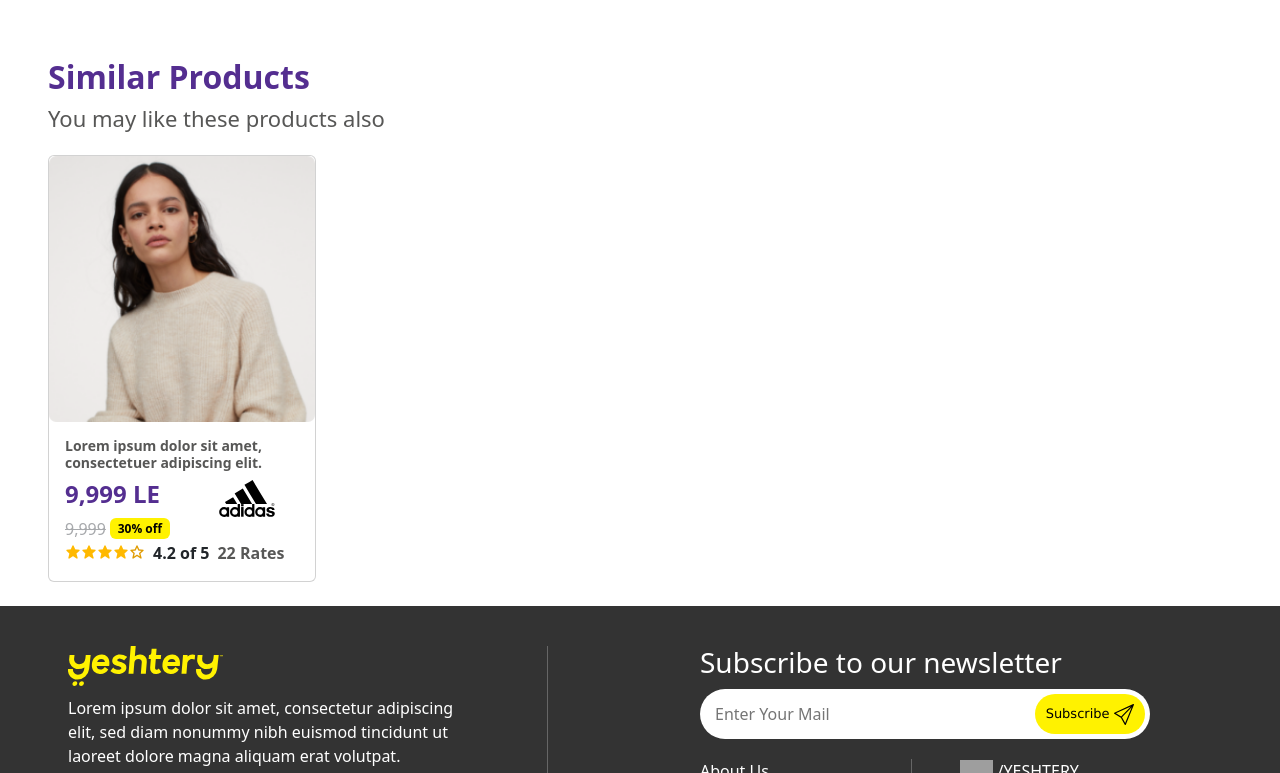
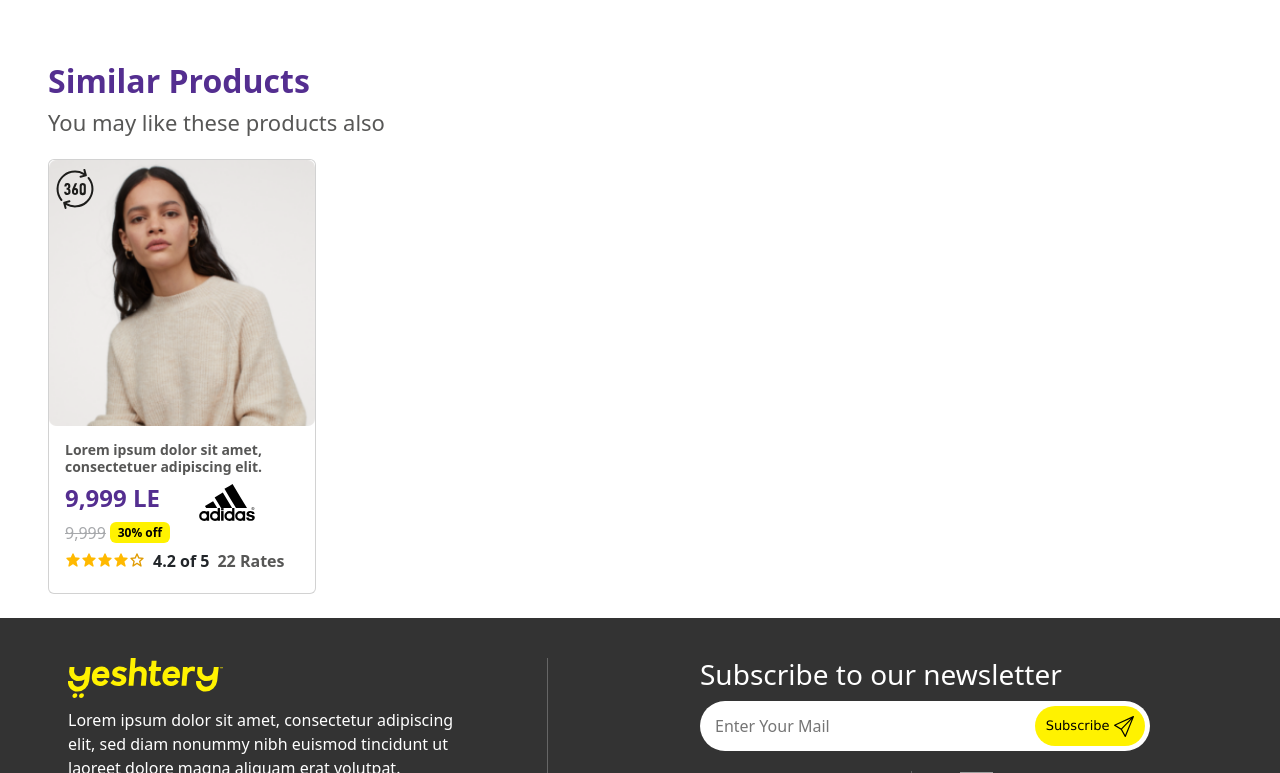
Before and after one commit to MennaAnwar/Nasnav-interview-task, a React (Create React App) app: page /product/1 in a window 1280 px wide. Shown: the part 958-1731 px from the top of the page. Built offline with nearby package versions, Linux system fonts and the light colour scheme; grey boxes are pictures that could not be loaded.

Commit message:
product card adjusted

```diff
--- a/src/components/ProductCard/Card.jsx
+++ b/src/components/ProductCard/Card.jsx
@@ -2,8 +2,9 @@ import React from "react";
 import "./Card.scss";
 import Price from "../ProductData/Price/Price";
 import Rating from "../ProductData/Rating/Rating";
+import arrow360 from "../../images/360.svg";
 
-const Card = ({ product }) => {
+const Card = ({ product, footer }) => {
   return (
     <div class="card align-items-center">
       <img
@@ -20,13 +21,14 @@ const Card = ({ product }) => {
           </div>
           <div className="col-6 d-flex justify-content-center">
             <img className="brand" src="/images/adidas.svg" />
+            <img src={arrow360} alt="360" className="arrow-360" />
           </div>
         </div>
         <div className="justify-content-center">
           <Rating product={product} />
         </div>
 
-        {/* footer of card */}
+        <div>{footer}</div>
       </div>
     </div>
   );
--- a/src/components/ProductCard/Card.scss
+++ b/src/components/ProductCard/Card.scss
@@ -1,6 +1,14 @@
 .card {
   width: 268px;
   height: 440px;
+
+  .arrow-360 {
+    position: relative;
+    top: -315px;
+    right: 200px;
+    width: 40px;
+    height: 40px;
+  }
 
   .img {
     width: 254px;
--- a/src/components/ProductData/Rating/Rating.jsx
+++ b/src/components/ProductData/Rating/Rating.jsx
@@ -3,7 +3,7 @@ import "./Rating.scss";
 
 const Rating = ({ product }) => {
   return (
-    <div className="d-flex rating">
+    <div className="d-flex rating my-1">
       <div className="stars">
         <i class="bx bxs-star"></i>
         <i class="bx bxs-star"></i>
```
